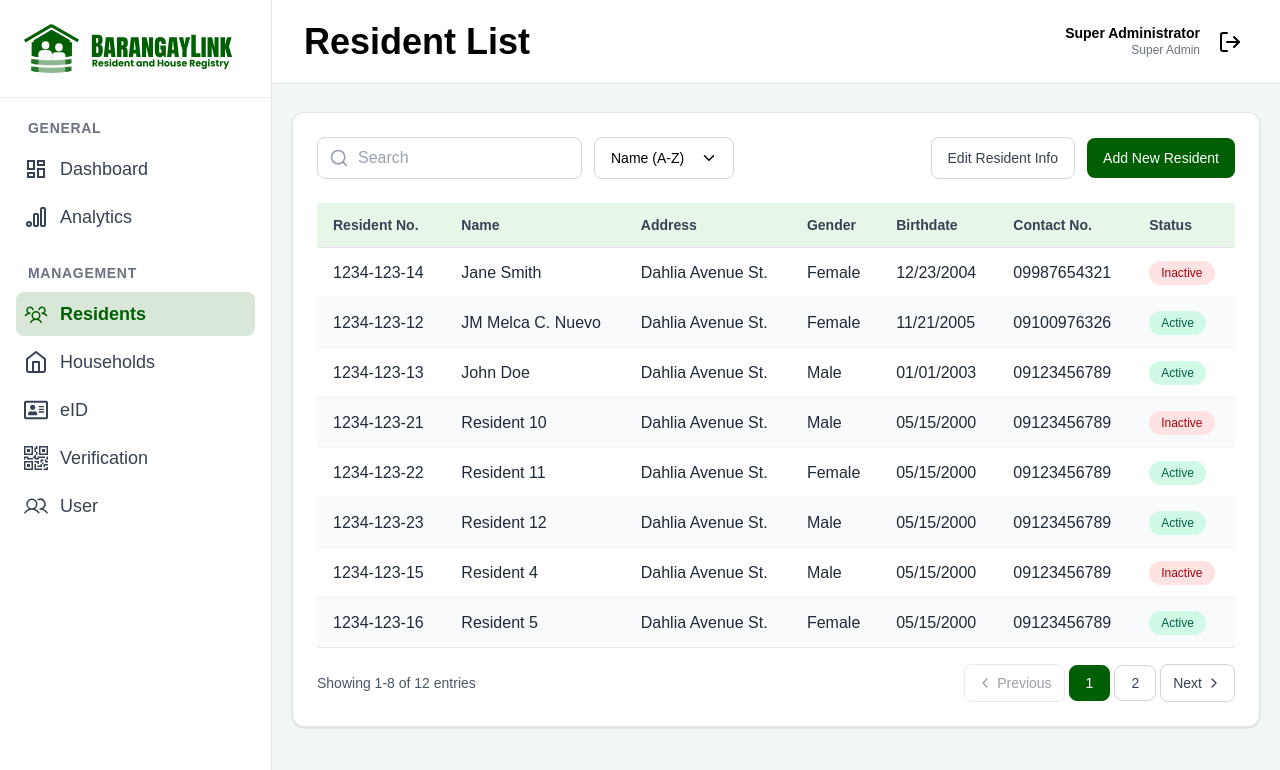
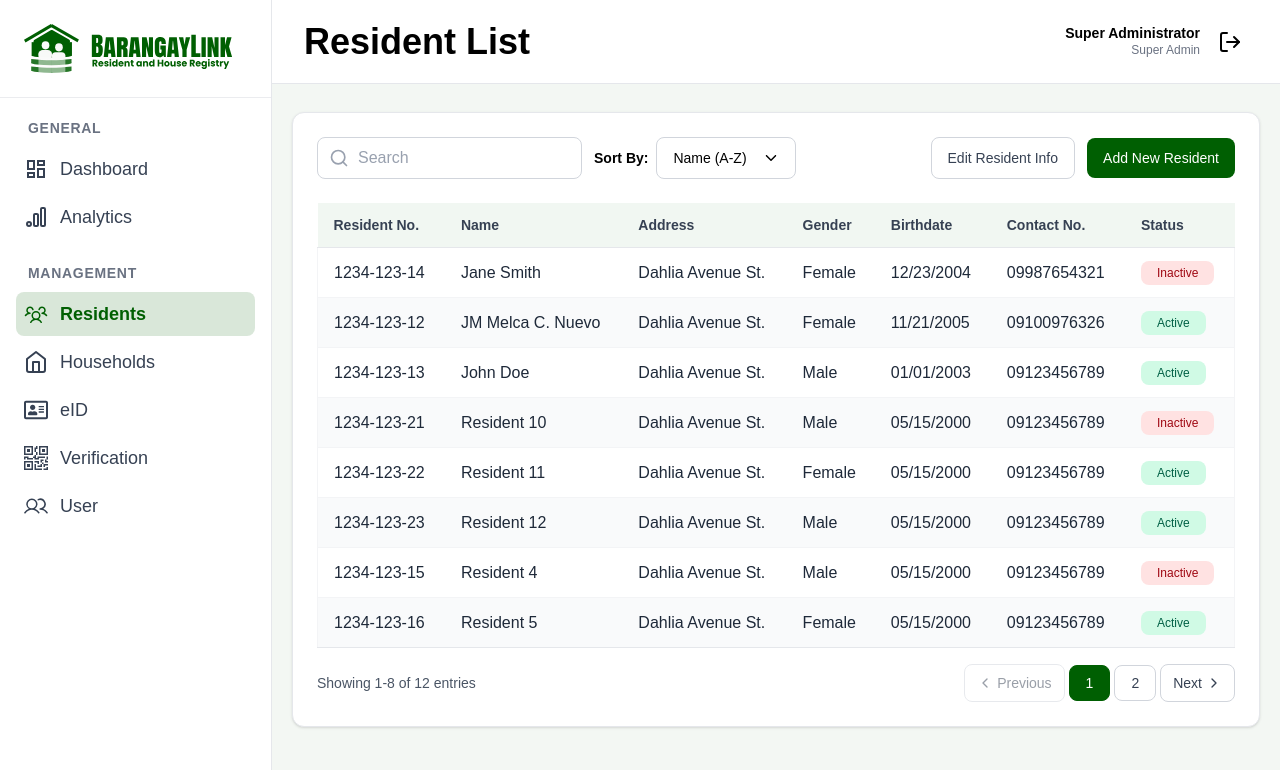
Before and after one commit to yoshii-mdg/barangaylink-hms, a React (Vite) app: page /residents in a window 1280 px wide. Shown: the top 770 px of the page. Built offline with nearby package versions, Linux system fonts and the light colour scheme; a web font is replaced by a local one.

Commit message:
Resident
Kaunting Adjustments

```diff
--- a/src/features/dashboard/components/residents/AddNewResident/index.jsx
+++ b/src/features/dashboard/components/residents/AddNewResident/index.jsx
@@ -69,7 +69,7 @@ export default function AddNewResident({ isOpen, onClose, onSubmit }) {
       >
         {/* Header */}
         <div className="flex items-center gap-3 px-6 py-4 border-b border-gray-200">
-          <div className="flex items-center justify-center w-10 h-10 rounded-lg bg-[#005F02]/15 text-[#005F02]">
+          <div className="flex items-center justify-center w-10 h-10 rounded-lg text-[#005F02]">
             <PiUserPlus className="w-6 h-6" />
           </div>
           <h2 id="add-resident-title" className="text-xl font-semibold text-gray-900">
--- a/src/features/dashboard/components/residents/ResidentTable.jsx
+++ b/src/features/dashboard/components/residents/ResidentTable.jsx
@@ -3,7 +3,7 @@ export default function ResidentTable({ residents = [], onSelectResident }) {
     <div className="overflow-x-auto">
       <table className="w-full text-base">
         <thead>
-          <tr className="text-left text-sm bg-[#E8F5E9] text-gray-700 border-b border-gray-200">
+          <tr className="text-left text-sm bg-[#F1F7F2] text-gray-700 border-b border-gray-200">
             <th className="py-3 px-4 font-semibold">Resident No.</th>
             <th className="py-3 px-4 font-semibold">Name</th>
             <th className="py-3 px-4 font-semibold">Address</th>
@@ -17,7 +17,7 @@ export default function ResidentTable({ residents = [], onSelectResident }) {
           {residents.map((resident, idx) => (
             <tr
               key={resident.id ?? idx}
-              className={`border-b border-gray-100 last:border-b-0 ${
+              className={`border-b border-gray-100 border-l border-r last:border-b-0 ${
                 idx % 2 === 1 ? 'bg-gray-50' : 'bg-white'
               } hover:bg-gray-50/80 cursor-pointer transition-colors`}
               onClick={() => onSelectResident?.(resident)}
@@ -30,7 +30,7 @@ export default function ResidentTable({ residents = [], onSelectResident }) {
               <td className="py-3 px-4 text-gray-800">{resident.contactNo}</td>
               <td className="py-3 px-4">
                 <span
-                  className={`inline-block px-3 py-1 rounded-full text-xs font-medium ${
+                  className={`inline-block px-4 py-1 rounded-lg text-xs font-medium ${
                     resident.status === 'Active'
                       ? 'bg-emerald-100 text-emerald-800'
                       : 'bg-red-100 text-red-800'
--- a/src/features/dashboard/pages/Residents.jsx
+++ b/src/features/dashboard/pages/Residents.jsx
@@ -112,7 +112,10 @@ export default function Residents() {
             <div className="flex flex-col sm:flex-row sm:items-center sm:justify-between gap-4 mb-6">
               <div className="flex items-center gap-3 flex-wrap">
                 <SearchResidents value={search} onChange={setSearch} placeholder="Search" />
-                <SortFilter value={sortBy} onChange={setSortBy} placeholder />
+                <div className="inline-flex items-center gap-2">
+                  <span className="text-sm font-semibold">Sort By:</span>
+                  <SortFilter value={sortBy} onChange={setSortBy} />
+                </div>
               </div>
               <div className="flex items-center gap-3">
                 <button
```
